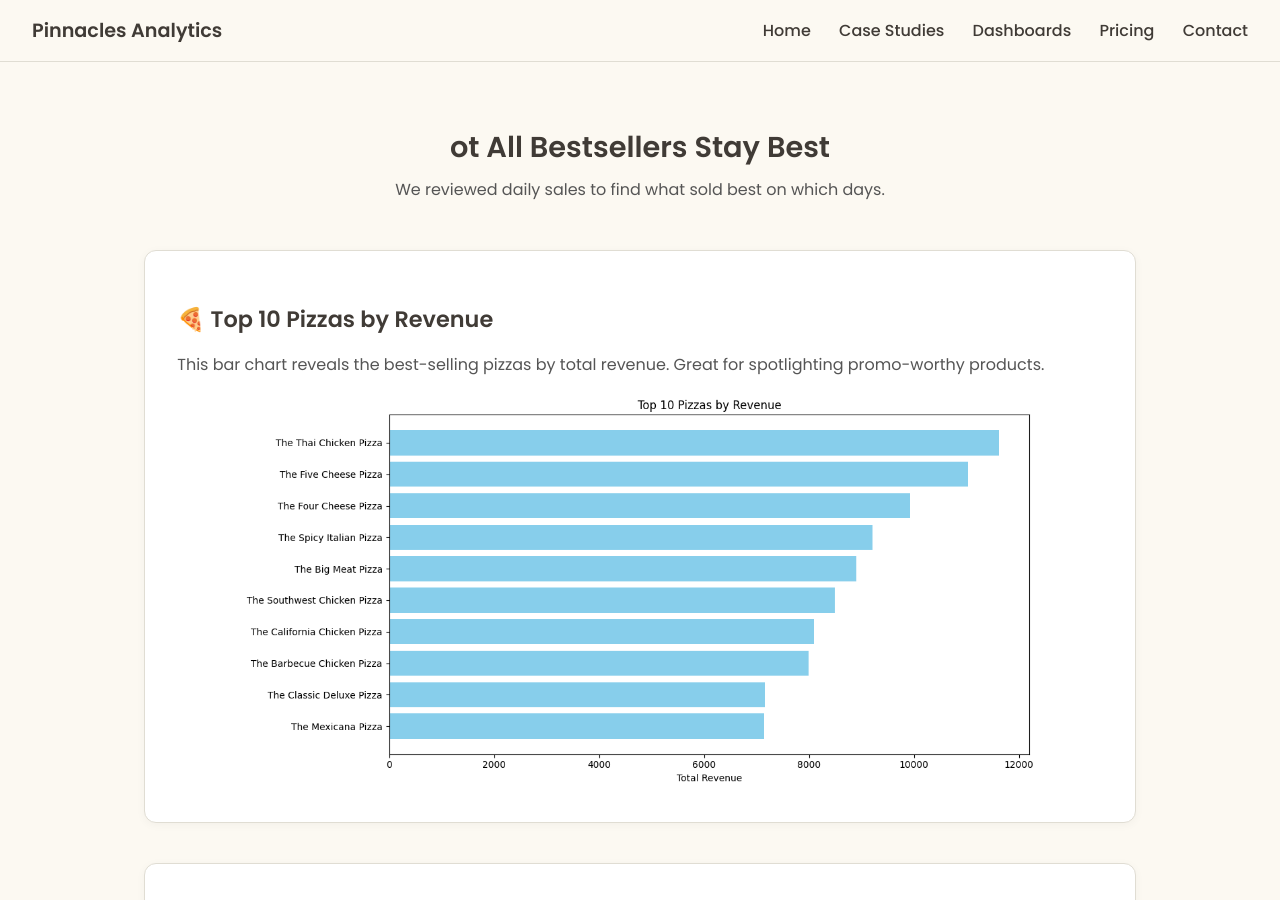
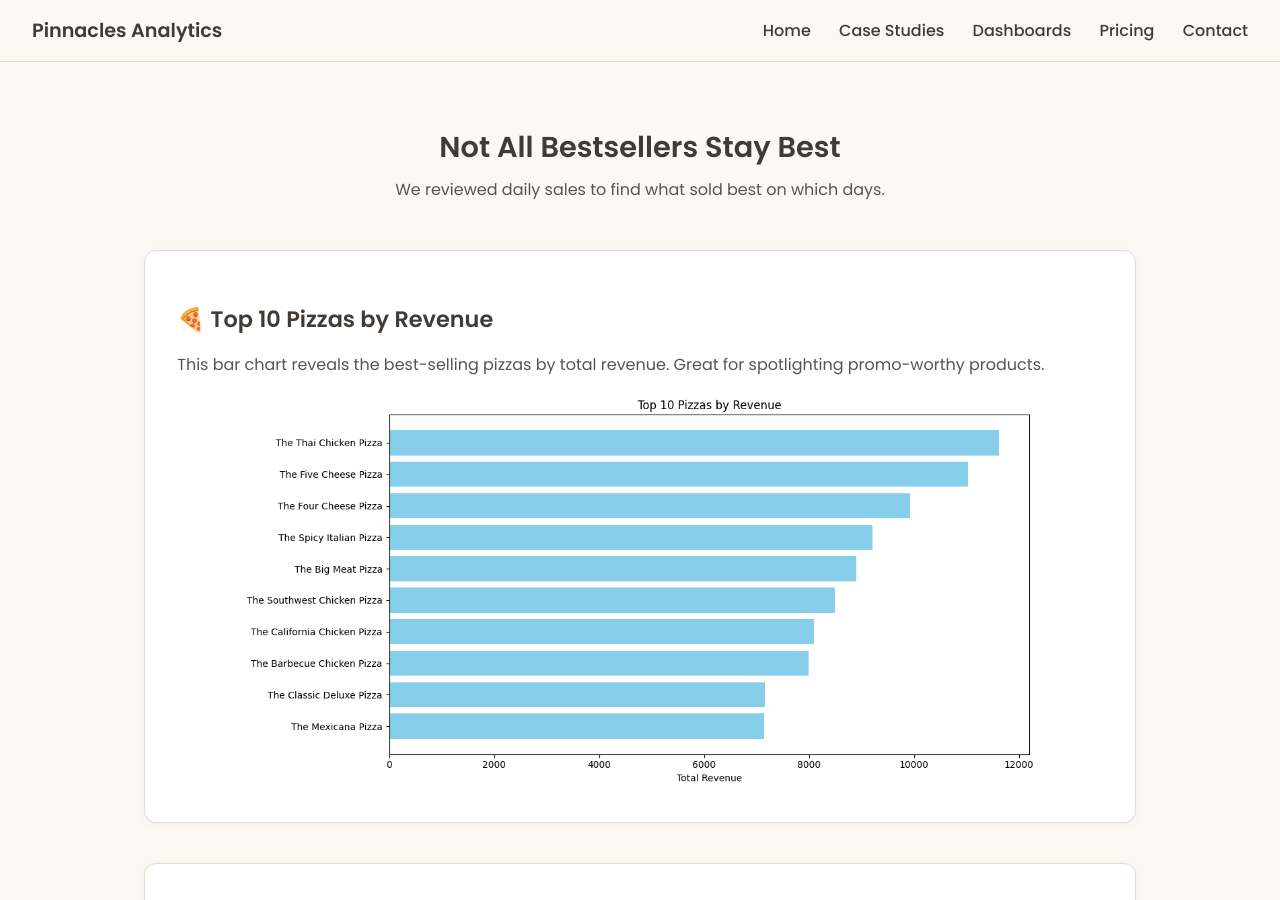
Before and after one commit to lyven81/pinnacles-learning-website, a Jekyll site: the page dashboard/dashboard-6.html, which Jekyll copies as it is, in a window 1280 px wide and 900 px high. Built offline with Jekyll 4.4.1, drawn with Linux system fonts in a browser that asks for light colours.

Commit message:
Update dashboard-6.html

```diff
--- a/dashboard/dashboard-6.html
+++ b/dashboard/dashboard-6.html
@@ -172,7 +172,7 @@
   <main class="container">
 
     <div class="dashboard-intro">
-      <h2>ot All Bestsellers Stay Best</h2>
+      <h2>Not All Bestsellers Stay Best</h2>
       <p>We reviewed daily sales to find what sold best on which days.</p>
     </div>
 
```
